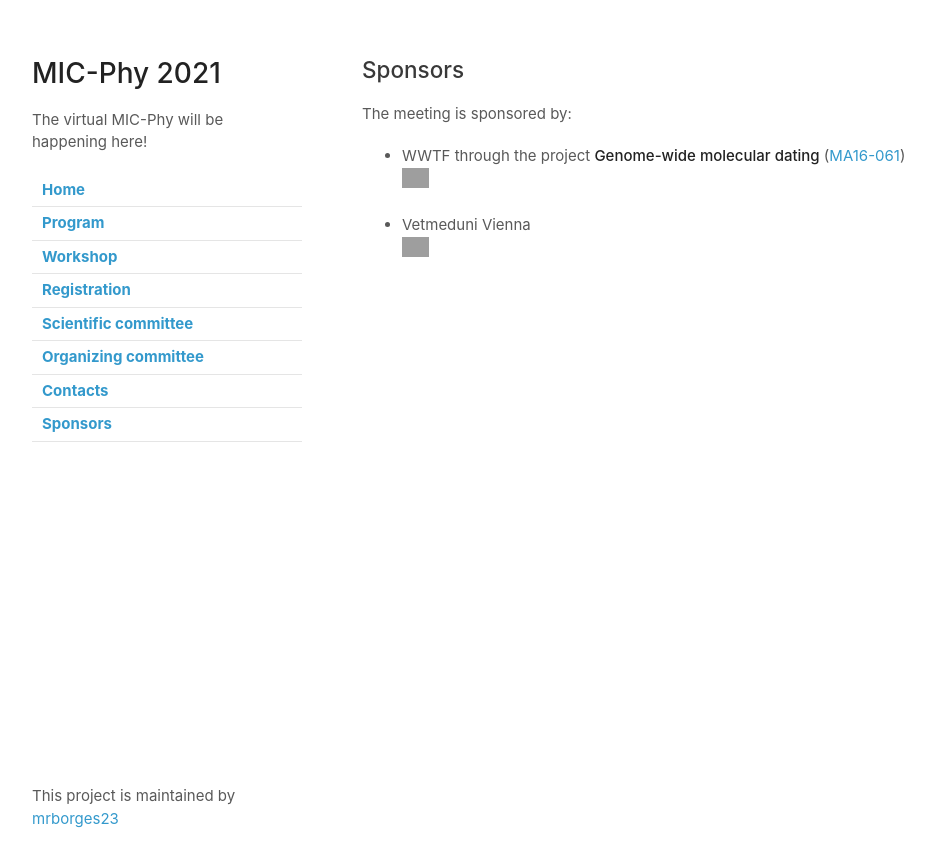
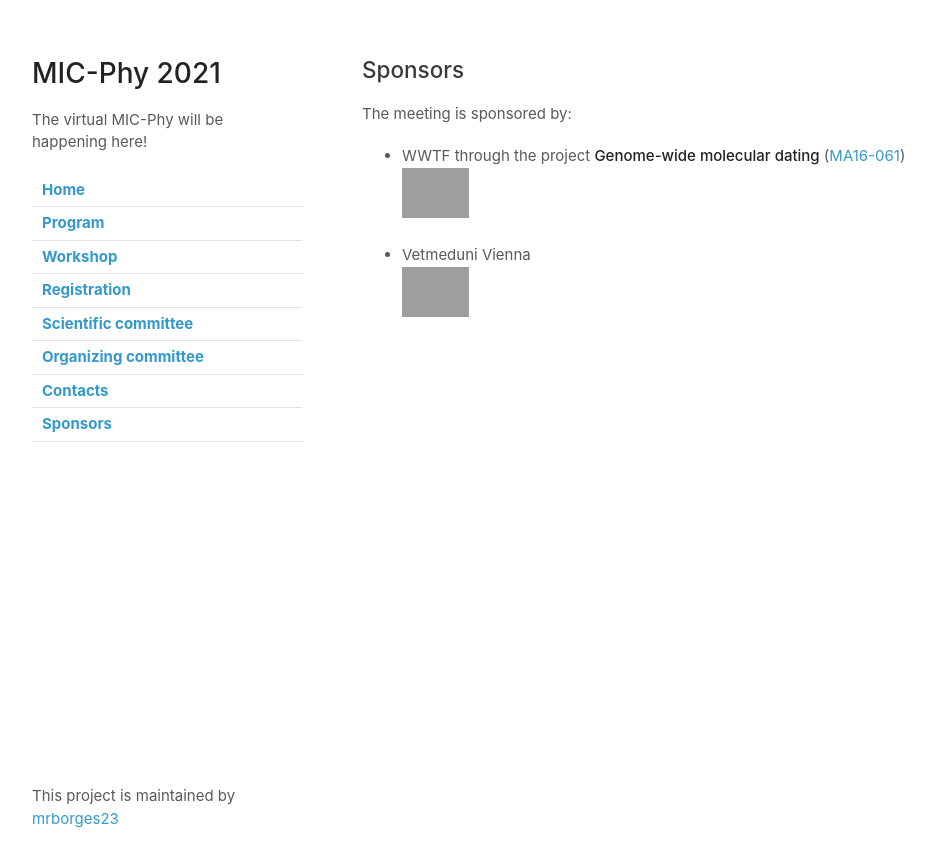
Before and after one commit to mrborges23/micphy2021, a Jekyll site: the page built from funding.md, in a window 1280 px wide. Shown: the top 867 px of the page, without its empty margins (68-1003 px from the left). Built offline with Jekyll 4.4.1, drawn with Linux system fonts in a browser that asks for light colours; our own code applies the rules of GitHub Pages for plain Markdown files; grey boxes are pictures that could not be loaded.

Commit message:
Few changes

```diff
--- a/funding.md
+++ b/funding.md
@@ -2,7 +2,7 @@
 
 The meeting is sponsored by:
 * WWTF through the project **Genome-wide molecular dating** ([MA16-061](https://www.wwtf.at/programmes/mathematics/MA16-061/index.php?lang=EN))<br/>
-<img src="https://www.wwtf.at/jpeto_cache/wwtf_english_RGB_web.jpg" height="20">
+<img src="https://www.wwtf.at/jpeto_cache/wwtf_english_RGB_web.jpg" height="50">
 
 * Vetmeduni Vienna <br/>
-<img src="https://www.wtz-ost.at/wp-content/uploads/2016/05/logo_vetmed.png" height="20">
+<img src="https://www.wtz-ost.at/wp-content/uploads/2016/05/logo_vetmed.png" height="50">
```
